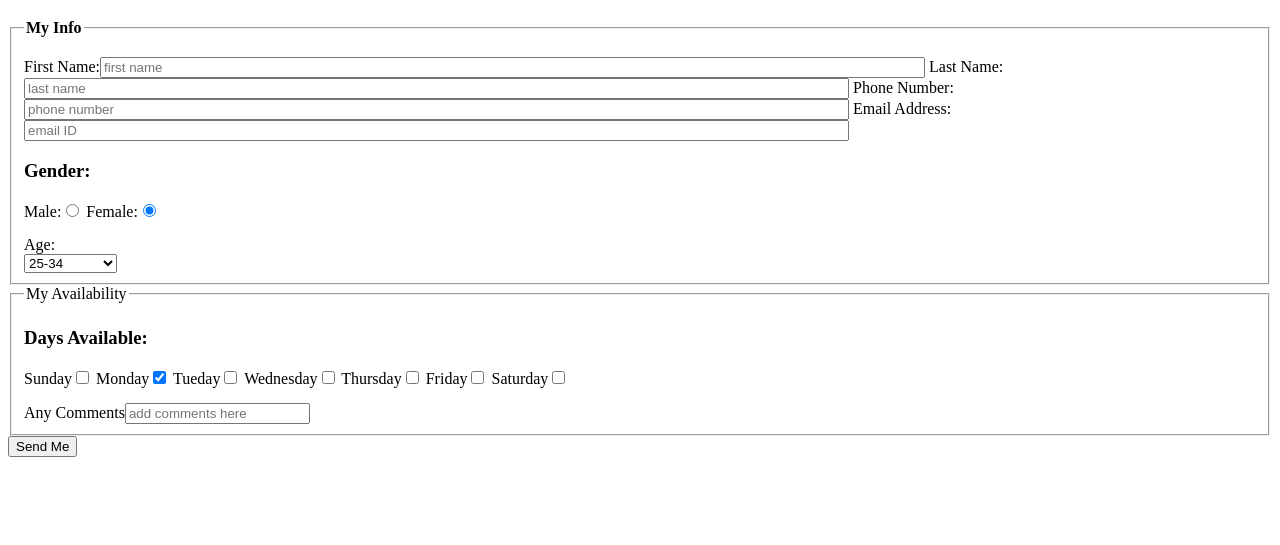
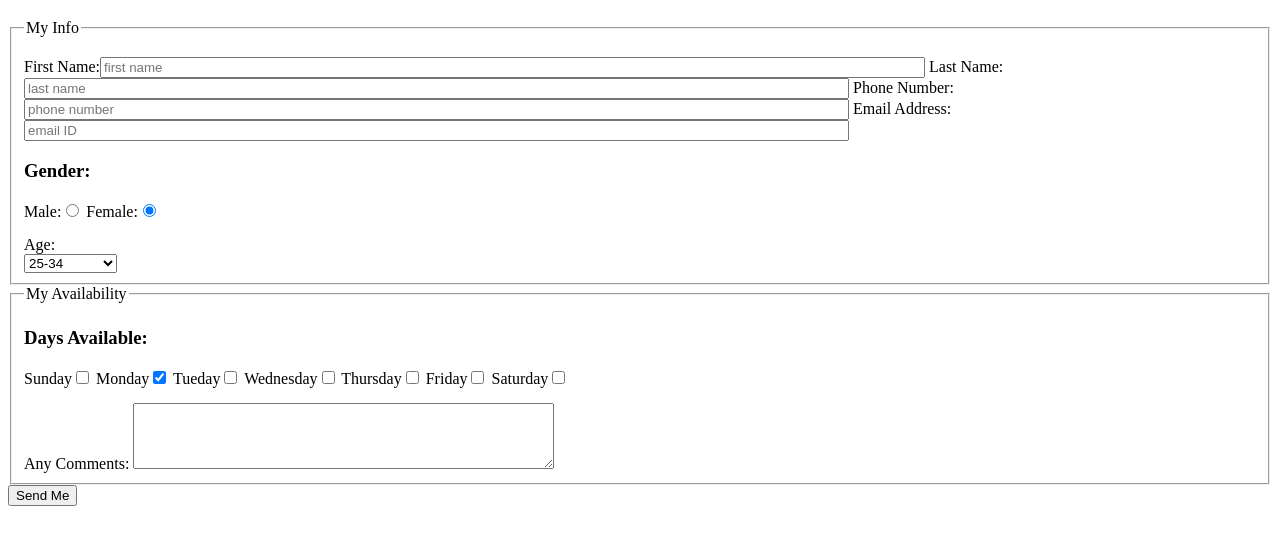
Before and after one commit to jasminesarin/lab4, a plain HTML site: page index.html in a window 1280 px wide. Shown: the part 61-606 px from the top of the page. Drawn offline with Linux system fonts and the light colour scheme.

Commit message:
removed placeholder and changed text area label type

```diff
--- a/index.html
+++ b/index.html
@@ -9,9 +9,9 @@
   </head>
   <body>
     <h1>Volunteer Form</h1>
-    <form method= "post" autocomplete="on" action="url: http://bloomingdale.sat.iit.edu/kriedan/lab3formscript.php" enctype="multipart/form-data">
+    <form method="post" autocomplete="on" action="url:http://bloomingdale.sat.iit.edu/kriedan/lab3formscript.php" enctype="multipart/form-data">
       <fieldset>
-		<legend><strong>My Info</strong></legend>
+		<legend>My Info</legend>
         <div>
           <label>First Name:<input type="text" size="100" name="first_name_field" placeholder="first name"></label>
           <label>Last Name:<input type="text" size="100" name="last_name_field" placeholder="last name"></label>
@@ -49,7 +49,8 @@
            <label>Saturday<input type="checkbox" name="available_field[]" value="Saturdays"></label>
           </div>
          <div>
-           <label>Any Comments<input type="textarea" name="comments_field" placeholder="add comments here"></label>
+		   <label for="comments_field">Any Comments:</label>
+			<textarea id="comments_field" name="comments_field" rows="4" cols="50"></textarea>
           </div>
          </fieldset>
         <input type="hidden" name="hidden_field" value="jsarin">
```
